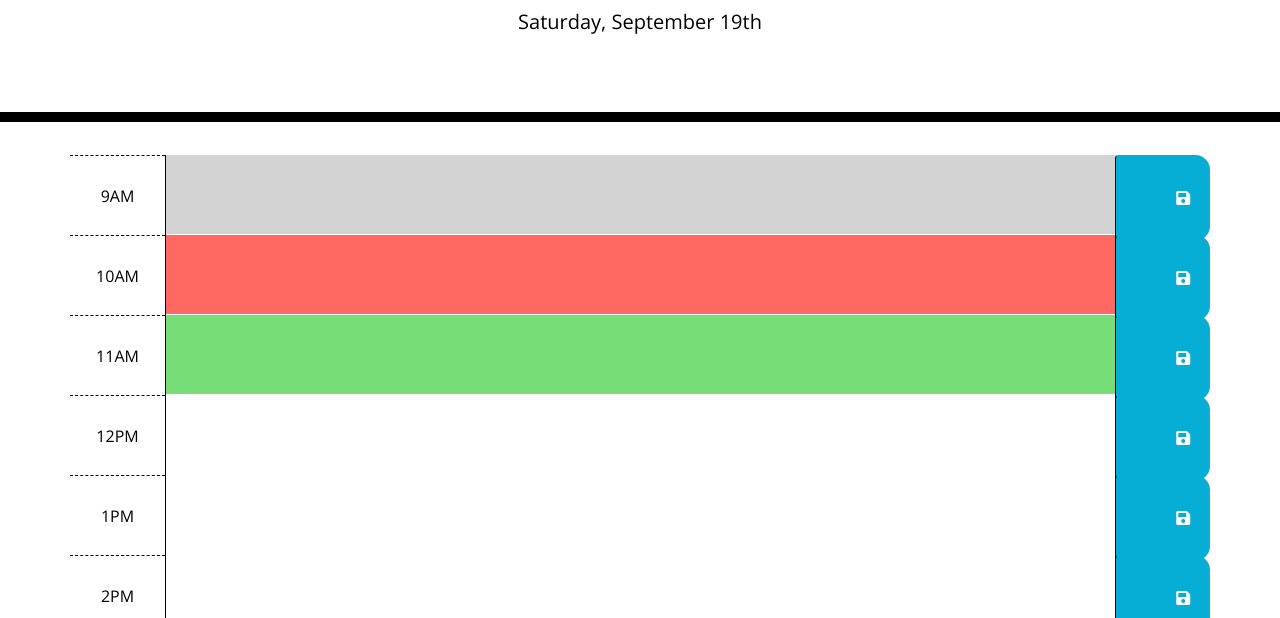
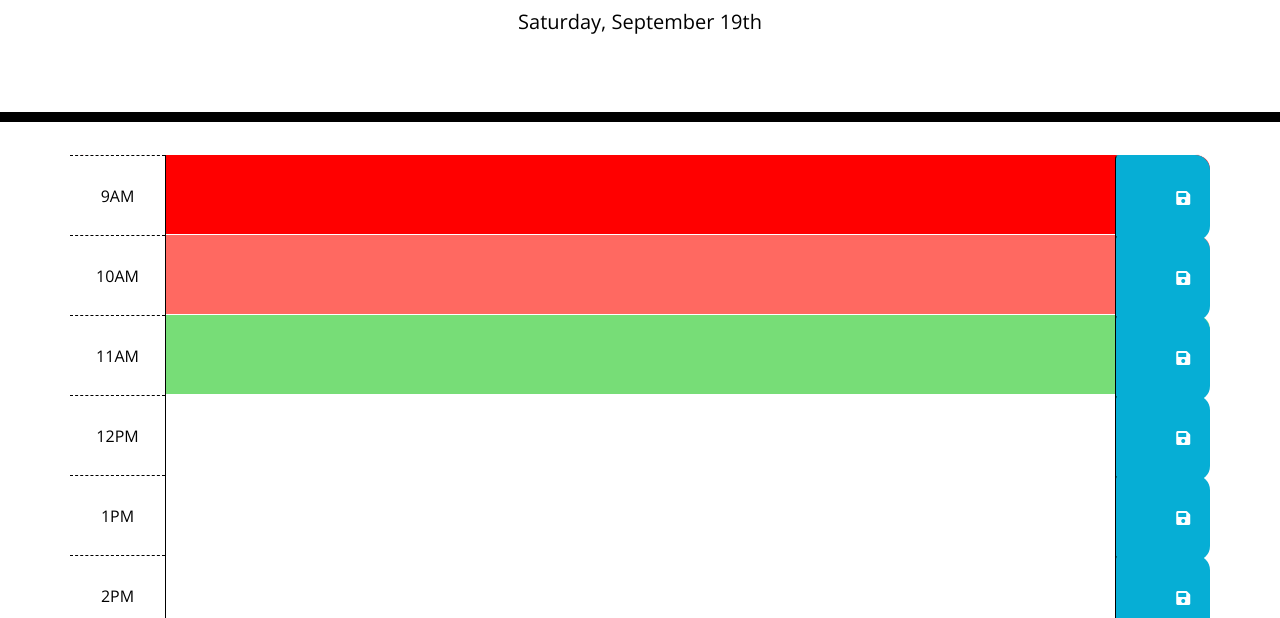
Before and after one commit to Gerardo-S/Live-Calendar, a plain HTML site: page index.html in a window 1280 px wide. Shown: the part 182-800 px from the top of the page. Drawn offline with nearby package versions, Linux system fonts and the light colour scheme.

Commit message:
script.js live color

```diff
--- a/script.js
+++ b/script.js
@@ -2,23 +2,24 @@
 var todaysDate$ = $("#currentDay");
 var momentDateformat = moment().format('dddd, MMMM Do');
 todaysDate$.text(momentDateformat);
-
-
+var currentTime = moment().format(' h:mm a');
+console.log(currentTime);
+var calendarhour = ["10:00 pm", "10:00 am", "11:00 am", "12:00 pm", "1:00 pm", "2:00 pm", "3:00 pm", "4:00 pm", "5:00 pm"];
+console.log(calendarhour);
 var savedInputs = [];
-
+// ------------------------------localStorage------------------------------
 renderLastDescription();
 function renderLastDescription() {
 
-    if (savedInputs== null) {
+    if (savedInputs == null) {
         return;
     }
-    var x= JSON.parse(localStorage.getItem("description"));
+    var x = JSON.parse(localStorage.getItem("description"));
 
 
     // savedInputs.push(x);
-    console.log(x);
-    console.log(savedInputs);
-    if(x== null){
+
+    if (x == null) {
         return;
     }
     $(".description1").text(x[0]);
@@ -34,7 +35,6 @@ function renderLastDescription() {
 };
 
 
-
 $(document).on("click", ".saveBtn", function () {
     var description = ($(this).prev().val());
     savedInputs.push(description);
@@ -47,11 +47,21 @@ $(document).on("click", ".saveBtn", function () {
 
 });
 
+// -----------------------------------------------localStorage end-------------------
 
-// Row blocks will change color based on current time
-// Set interval in which blocks refresh and change color
-// Compare current time with hours in the past & future
-// set current color to red
-// set past color to gray
-// set future colors to green
-// use for loop
+// Color change to current hour-------------
+console.log(calendarhour[0]);
+
+if (currentTime = $("#hour-9")) {
+
+    alert("this works");
+
+    // for hours 9-5pm if it matches current time change color to red
+    // hours 9-5 can be found using hour class
+    var currentDiv = $("#hour-9");
+    currentDiv.css("background-color", "red");
+    console.log(currentDiv);
+
+
+
+};
```
Also changed, not shown: index.html (+1 -5 lines).
